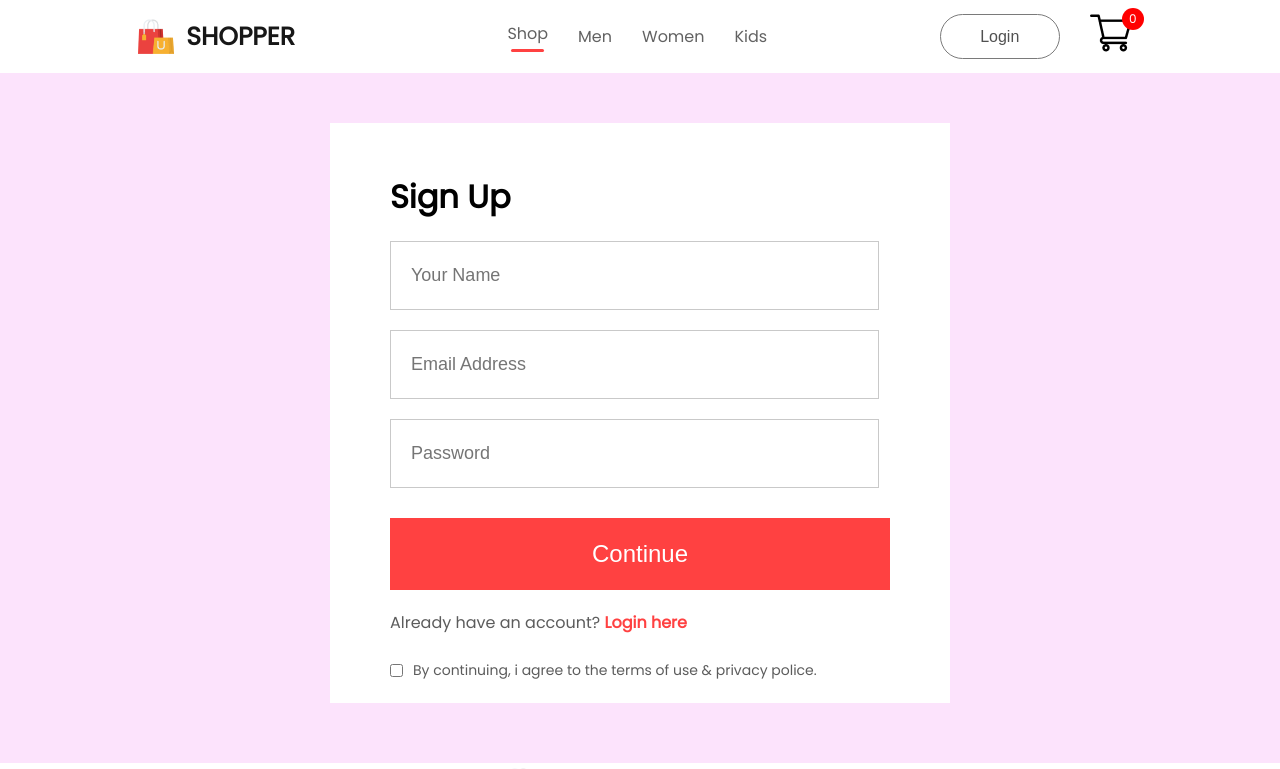
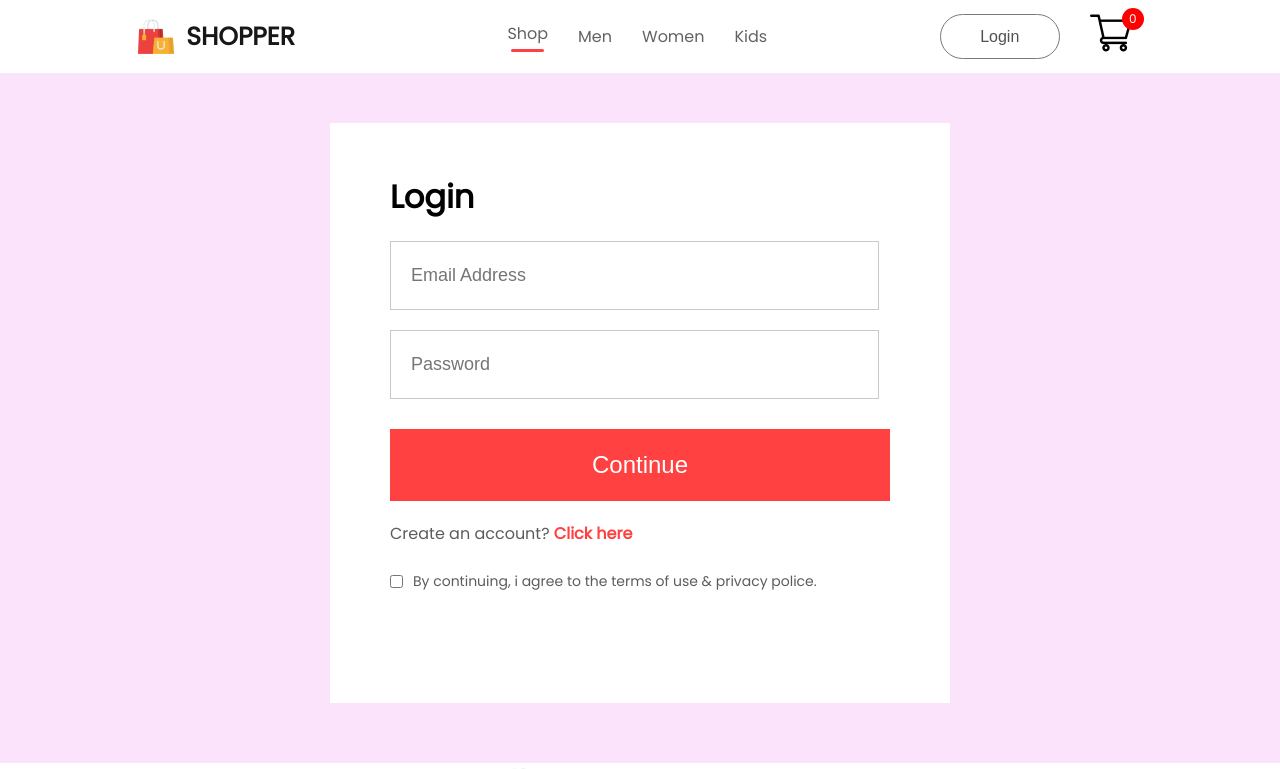
Before and after one commit to samani21/frontend-ecom, a React (Create React App) app: page /login in a window 1280 px wide. Shown: the top 769 px of the page. Built offline with nearby package versions, Linux system fonts and the light colour scheme.

Commit message:
membuat akun register dan login (8.13)

```diff
--- a/package.json
+++ b/package.json
@@ -6,6 +6,7 @@
     "@testing-library/jest-dom": "^5.17.0",
     "@testing-library/react": "^13.4.0",
     "@testing-library/user-event": "^13.5.0",
+    "axios": "^1.6.7",
     "react": "^18.2.0",
     "react-dom": "^18.2.0",
     "react-router-dom": "^6.22.0",
--- a/src/Components/Navbar/Navbar.jsx
+++ b/src/Components/Navbar/Navbar.jsx
@@ -40,11 +40,14 @@
                     {menu === "kids" ? <hr /> : <></>}</li>
             </ul>
             <div className="nav-login-cart">
-                <Link to='/login'><button>Login</button></Link>
+                {localStorage.getItem('auth-token')
+                    ? <button onClick={() => { localStorage.removeItem('auth-token'); window.location.replace('/') }}>Logout</button> :
+                    <Link to='/login'><button>Login</button></Link>
+                }
                 <Link to='/cart'><img src={cart_icon} alt="" /></Link>
                 <div className="nav-cart-count">{getTotalCartItems()}</div>
             </div>
-        </div>
+        </div >
     )
 }
 
--- a/src/Pages/CSS/LoginSignup.css
+++ b/src/Pages/CSS/LoginSignup.css
@@ -56,6 +56,7 @@
 .loginsignup-login span{
     color: #ff4141;
     font-weight: 600;
+    cursor: pointer;
 }
 
 .loginsignup-agree{
--- a/src/Pages/LoginSignup.jsx
+++ b/src/Pages/LoginSignup.jsx
@@ -1,18 +1,81 @@
-import React from "react";
+import React, { useState } from "react";
 import './CSS/LoginSignup.css'
+import axios from 'axios'
 
 const LoginSignup = () => {
+    const [state, steState] = useState("Login");
+    const [formData, setFormData] = useState({
+        name: "",
+        password: "",
+        email: "",
+    })
+
+    const changeHandler = (e) => {
+        setFormData({ ...formData, [e.target.name]: e.target.value })
+    }
+
+    const login = async () => {
+        console.log("login", formData)
+        let responseData;
+        const jsonData = JSON.stringify(formData);
+        await axios.post("http://localhost:8000/api/login", jsonData, {
+            headers: {
+                'Content-Type': 'application/json'
+            }
+        })
+            .then(response => {
+                responseData = response.data;
+                console.log(responseData);
+            })
+            .catch(error => {
+                console.error('Error:', error);
+            });
+        if (responseData.access_token) {
+            console.log(responseData);
+            localStorage.setItem('auth-token', responseData.access_token)
+            window.location.replace('/')
+        } else {
+            alert(responseData.message)
+        }
+    }
+    const signup = async () => {
+        console.log("sign up", formData)
+        let responseData;
+        const jsonData = JSON.stringify(formData);
+        await axios.post("http://localhost:8000/api/register", jsonData, {
+            headers: {
+                'Content-Type': 'application/json'
+            }
+        })
+            .then(response => {
+                responseData = response.data;
+                console.log(responseData);
+            })
+            .catch(error => {
+                console.error('Error:', error);
+            });
+        if (responseData.success) {
+            console.log(responseData);
+            localStorage.setItem('auth-token', responseData.token, responseData.messsage)
+            window.location.replace('/')
+        } else {
+            alert(responseData.message)
+        }
+    }
+
     return (
         <div className="loginsignup">
             <div className="loginsignup-container">
-                <h1>Sign Up</h1>
+                <h1>{state}</h1>
                 <div className="loginsignup-fields">
-                    <input type="text" placeholder="Your Name" />
-                    <input type="email" placeholder="Email Address" />
-                    <input type="password" placeholder="Password" />
+                    {state === "Sign Up" ? <input type="text" name="name" value={formData.name} onChange={changeHandler} placeholder="Your Name" /> : <></>}
+                    <input name="email" value={formData.email} onChange={changeHandler} type="email" placeholder="Email Address" />
+                    <input name="password" value={formData.password} onChange={changeHandler} type="password" placeholder="Password" />
                 </div>
-                <button>Continue</button>
-                <p className="loginsignup-login">Already have an account? <span>Login here</span></p>
+                <button onClick={() => { state === "Login" ? login() : signup() }}>Continue</button>
+                {state === "Sign Up"
+                    ? <p className="loginsignup-login">Already have an account? <span onClick={() => { steState("Login") }}>Login here</span></p>
+                    : <p className="loginsignup-login">Create an account? <span onClick={() => { steState("Sign Up") }}>Click here</span></p>}
                 <div className="loginsignup-agree">
                     <input type="checkbox" name='' id="" />
                     <p>By continuing, i agree to the terms of use & privacy police.</p>
```
Also changed, not shown: 1 other file (tests, documents, lock files or other folders).
